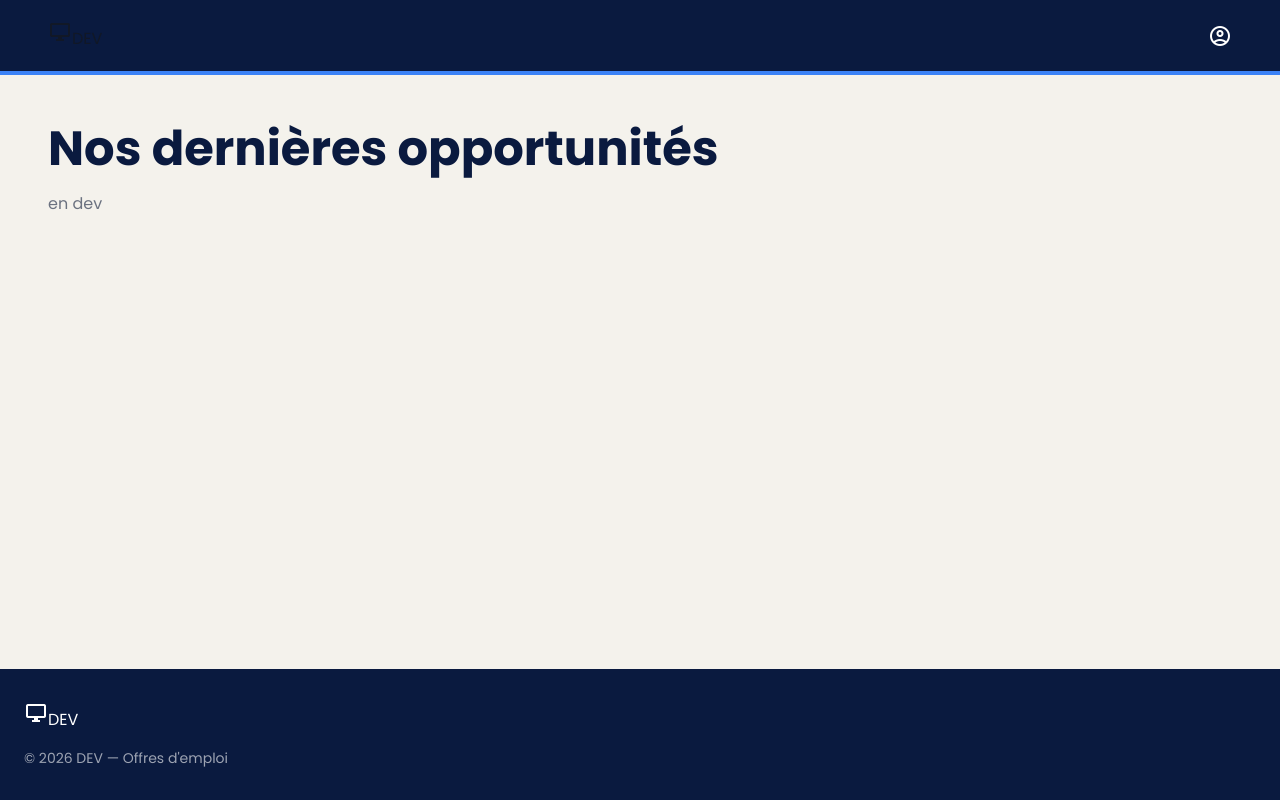
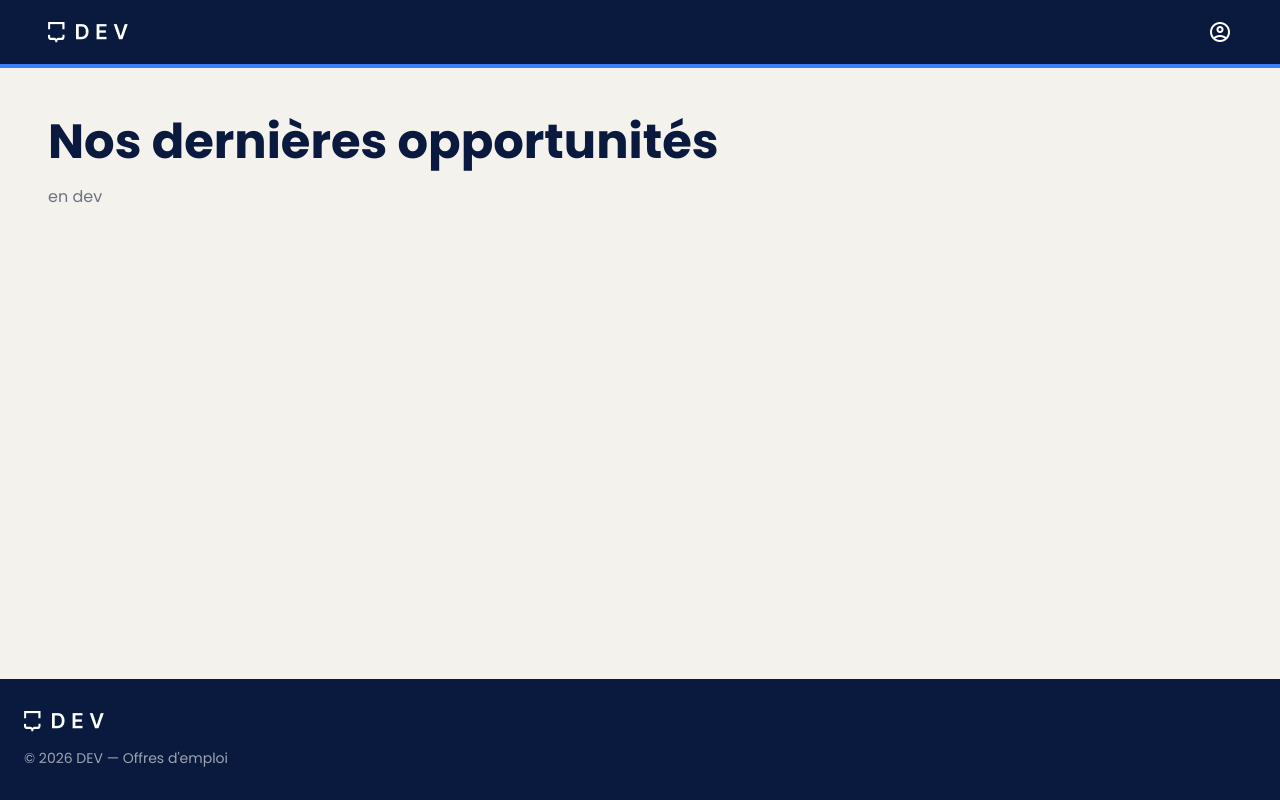
Before and after one commit to MouxMou/next-eval, a Next.js app: page / in a window 1280 px wide. Built offline with nearby package versions, Linux system fonts and the light colour scheme.

Commit message:
logo update

```diff
--- a/composants/ui/Logo.tsx
+++ b/composants/ui/Logo.tsx
@@ -1,20 +1,22 @@
+import Image from "next/image";
 import Link from "next/link";
 
 type LogoProps = {
   color?: "light" | "dark";
+  width?: number;
 };
 
-export default function Logo({ color = "dark" }: LogoProps) {
+export default function Logo({ color = "dark", width = 80 }: LogoProps) {
   return (
-    <Link
-      href="/"
-      aria-label="Accueil DEV"
-      className={` ${
-        color === "light" ? "text-white" : "text-navy"
-      }`}
-    >
-      <span className="material-symbols-outlined">desktop_windows</span>
-      <span>DEV</span>
+    <Link href="/" aria-label="Accueil DEV" className="inline-flex">
+      <Image
+        src={color === "dark" ? "/logo.png" : "/logo-light.png"}
+        alt="DEV"
+        width={80}
+        height={35}
+        priority
+        style={{ width, height: "auto" }}
+      />
     </Link>
   );
 }
```
Also changed, not shown: public/logo-light.png (added), public/logo.png (added).
